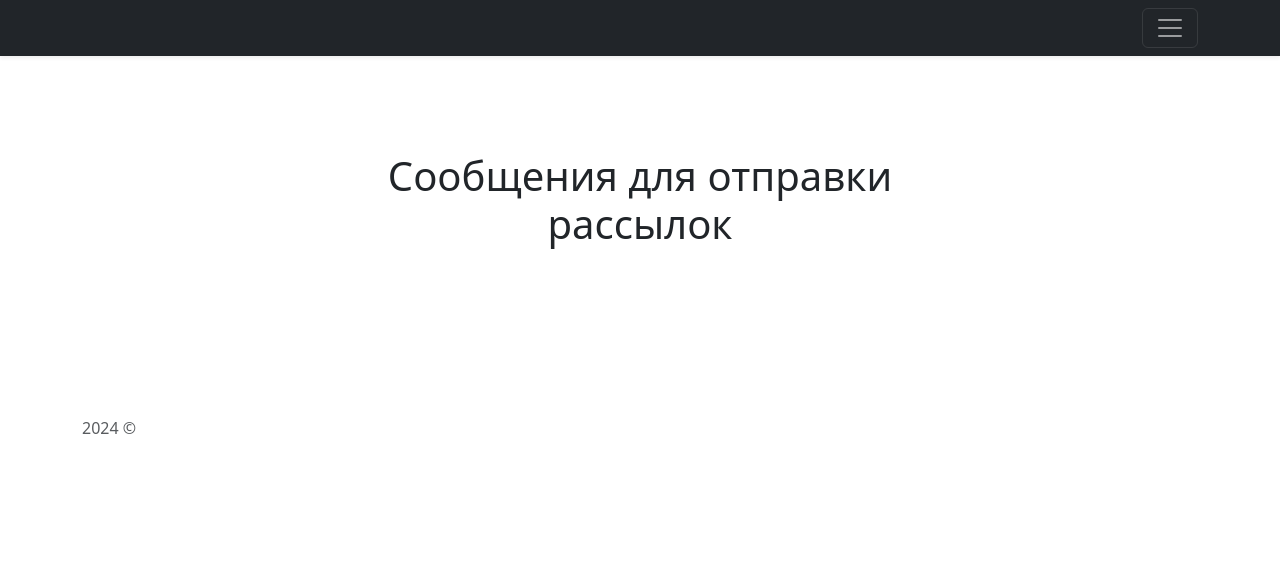
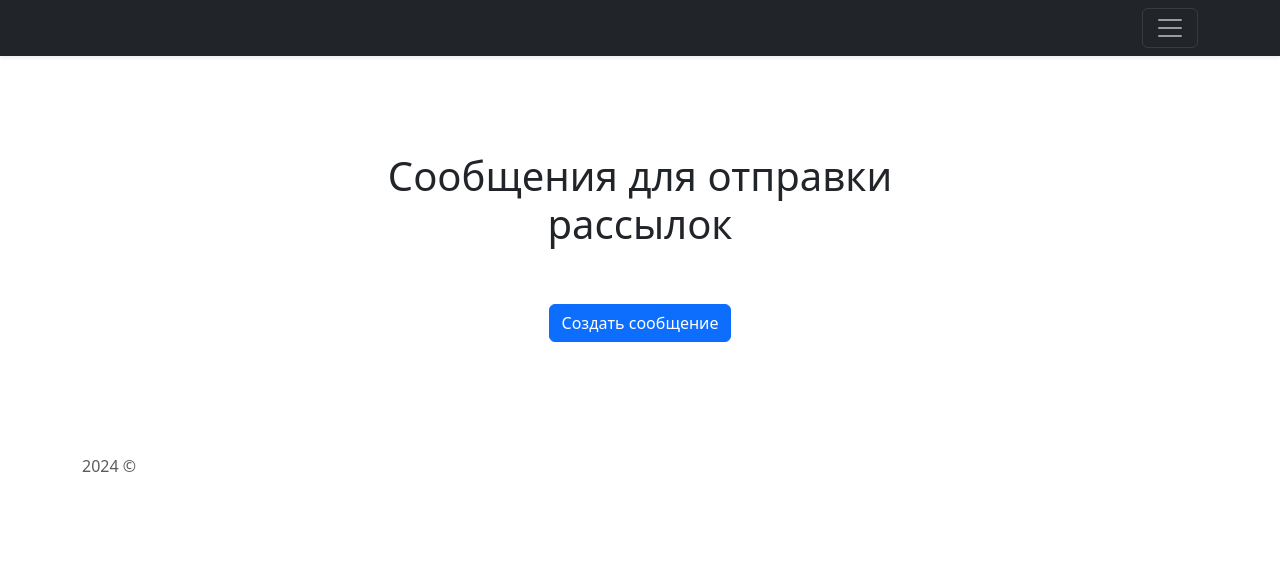
Before and after one commit to valyaplotnikova/mailing_servis, a Django app: page /message/ in a window 1280 px wide. Shown: the top 582 px of the page. Run offline with Django 5.2, Linux system fonts and the light colour scheme; data that the repository does not hold is empty; some libraries are stand-ins or nearby versions.

Commit message:
update http files

```diff
--- a/mailing/templates/mailing/client_list.html
+++ b/mailing/templates/mailing/client_list.html
@@ -11,11 +11,16 @@
                     <!--<a href="#" class="btn btn-secondary my-2">Secondary action</a>-->
             </div>
         </div>
+        {% if not object %}
+        <a class="btn btn-primary" href="{% url 'mailing:client_create' %}" role="button">Создать клиента</a>
+        {% endif %}
     </section>
+
 
     <div class="container">
     <div class="row row-cols-1 row-cols-md-3 mb-3 text-center">
         {% for object in object_list %}
+        {% if user.is_authenticated and request.user == object.owner or user.is_superuser %}
         <div class="col-3">
             <div class="card mb-4 box-shadow">
 
@@ -36,6 +41,7 @@
 
             </div>
         </div>
+        {% endif %}
         {% endfor %}
     </div>
     </div>
--- a/mailing/templates/mailing/includes/inc_menu.html
+++ b/mailing/templates/mailing/includes/inc_menu.html
@@ -10,20 +10,13 @@
                     <h4>Меню</h4>
                     <ul class="list-unstyled">
                         <li><a href="{% url 'mailing:home' %}" class="text-white">Главная</a></li>
+                        {% if user.is_authenticated %}
                         <li><a href="{% url 'mailing:mail_list' %}" class="text-white">Рассылки</a></li>
+                        {% endif %}
                         <li><a href="{% url 'mailing:client_list' %}" class="text-white">Клиенты</a></li>
                         <li><a href="{% url 'mailing:message_list' %}" class="text-white">Письма</a></li>
                         </ul>
-                        {% if user.is_authenticated %}
-                        <form method="post" action="{% url 'users:logout' %}">
-                            {% csrf_token %}
-                            <button class="btn btn-outline-primary" type="submit">Выйти</button>
-                        </form>
 
-                        {% else %}
-                        <a class="btn btn-outline-primary" href="{% url 'users:login' %}">Войти</a>
-                        <a class="btn btn-outline-primary" href="{% url 'users:register' %}">Зарегистрироваться</a>
-                        {% endif %}
 
                 </div>
             </div>
--- a/mailing/templates/mailing/log_list.html
+++ b/mailing/templates/mailing/log_list.html
@@ -15,9 +15,11 @@
         <p>Отчетов о рассылках в данное время нет</p>
         {% endif %}
     </section>
+
     <div class="container">
     <div class="row row-cols-1 row-cols-md-3 mb-3 text-center">
         {% for object in object_list %}
+        {% if user.is_authenticated and request.user == object.owner or user.is_superuser %}
         <div class="col-3">
             <div class="card mb-4 box-shadow">
                 <div class="card-header">
@@ -35,8 +37,10 @@
        </div>
             </div>
         </div>
+        {% endif %}
         {% endfor %}
     </div>
     </div>
+
 </main>
 {% endblock %}
--- a/mailing/templates/mailing/mail_detail.html
+++ b/mailing/templates/mailing/mail_detail.html
@@ -34,9 +34,9 @@
                         <li> Активна: {{ object.is_active}}</li>
 
                     </ul>
-                    <a class="btn btn-primary" href="{% url 'mail_update' object.pk %}" role="button">Редактировать</a>
-                    <a class="btn btn-primary" href="{% url 'mail_delete' object.pk %}">Удалить</a>
-                    <a class="btn btn-primary" href="{% url 'mail_list' %}" role="button">Назад</a>
+                    <a class="btn btn-primary" href="{% url 'mailing:mail_update' object.pk %}" role="button">Редактировать</a>
+                    <a class="btn btn-primary" href="{% url 'mailing:mail_delete' object.pk %}">Удалить</a>
+                    <a class="btn btn-primary" href="{% url 'mailing:mail_list' %}" role="button">Назад</a>
                 </div>
 
             </div>
--- a/mailing/templates/mailing/message_confirm_delete.html
+++ b/mailing/templates/mailing/message_confirm_delete.html
@@ -11,7 +11,7 @@
                         {% csrf_token %}
                         <h1>Хотите удалить письмо "{{ object.title }}"?</h1>
                         <button type="submit" class="btn btn-danger">Подтвердить</button>
-                        <a href="{% url 'message_list' %}" class="btn btn-warning">Отмена</a>
+                        <a href="{% url 'mailing:message_list' %}" class="btn btn-warning">Отмена</a>
                     </form>
                 </div>
             </div>
--- a/mailing/templates/mailing/message_detail.html
+++ b/mailing/templates/mailing/message_detail.html
@@ -25,9 +25,9 @@
                 <div class="card-body">
                     <p class="card-title pricing-card-title">Текст письма: {{ object.body }}</p>
 
-                    <a class="btn btn-primary" href="{% url 'message_update' object.pk %}" role="button">Редактировать</a>
-                    <a class="btn btn-primary" href="{% url 'message_delete' object.pk %}">Удалить</a>
-                    <a class="btn btn-primary" href="{% url 'message_list' %}" role="button">Назад</a>
+                    <a class="btn btn-primary" href="{% url 'mailing:message_update' object.pk %}" role="button">Редактировать</a>
+                    <a class="btn btn-primary" href="{% url 'mailing:message_delete' object.pk %}">Удалить</a>
+                    <a class="btn btn-primary" href="{% url 'mailing:message_list' %}" role="button">Назад</a>
                 </div>
 
             </div>
--- a/mailing/templates/mailing/message_list.html
+++ b/mailing/templates/mailing/message_list.html
@@ -11,11 +11,16 @@
                     <!--<a href="#" class="btn btn-secondary my-2">Secondary action</a>-->
             </div>
         </div>
+        {% if not object %}
+        <a class="btn btn-primary" href="{% url 'mailing:message_create' %}" role="button">Создать сообщение</a>
+        {% endif %}
     </section>
+
 
     <div class="container">
     <div class="row row-cols-1 row-cols-md-3 mb-3 text-center">
         {% for object in object_list %}
+        {% if user.is_authenticated and request.user == object.owner or user.is_superuser %}
         <div class="col-3">
             <div class="card mb-4 box-shadow">
 
@@ -25,13 +30,14 @@
                 <div class="card-body">
                     <p class="card-title pricing-card-title">{{ object.body }}</p>
 
-                    <a class="btn btn-primary" href="{% url 'message_detail' object.pk %}" role="button">Посмотреть</a>
-                    <a class="btn btn-primary" href="{% url 'message_update' object.pk %}" role="button">Редактировать</a>
-                    <a class="btn btn-primary" href="{% url 'message_delete' object.pk %}">Удалить</a>
+                    <a class="btn btn-primary" href="{% url 'mailing:message_detail' object.pk %}" role="button">Посмотреть</a>
+                    <a class="btn btn-primary" href="{% url 'mailing:message_update' object.pk %}" role="button">Редактировать</a>
+                    <a class="btn btn-primary" href="{% url 'mailing:message_delete' object.pk %}">Удалить</a>
                 </div>
 
             </div>
         </div>
+        {% endif %}
         {% endfor %}
     </div>
     </div>
```
Also changed, not shown: mailing/templates/mailing/home.html (+20 -8 lines), mailing/templates/mailing/mail_list.html (+8 -4 lines).
